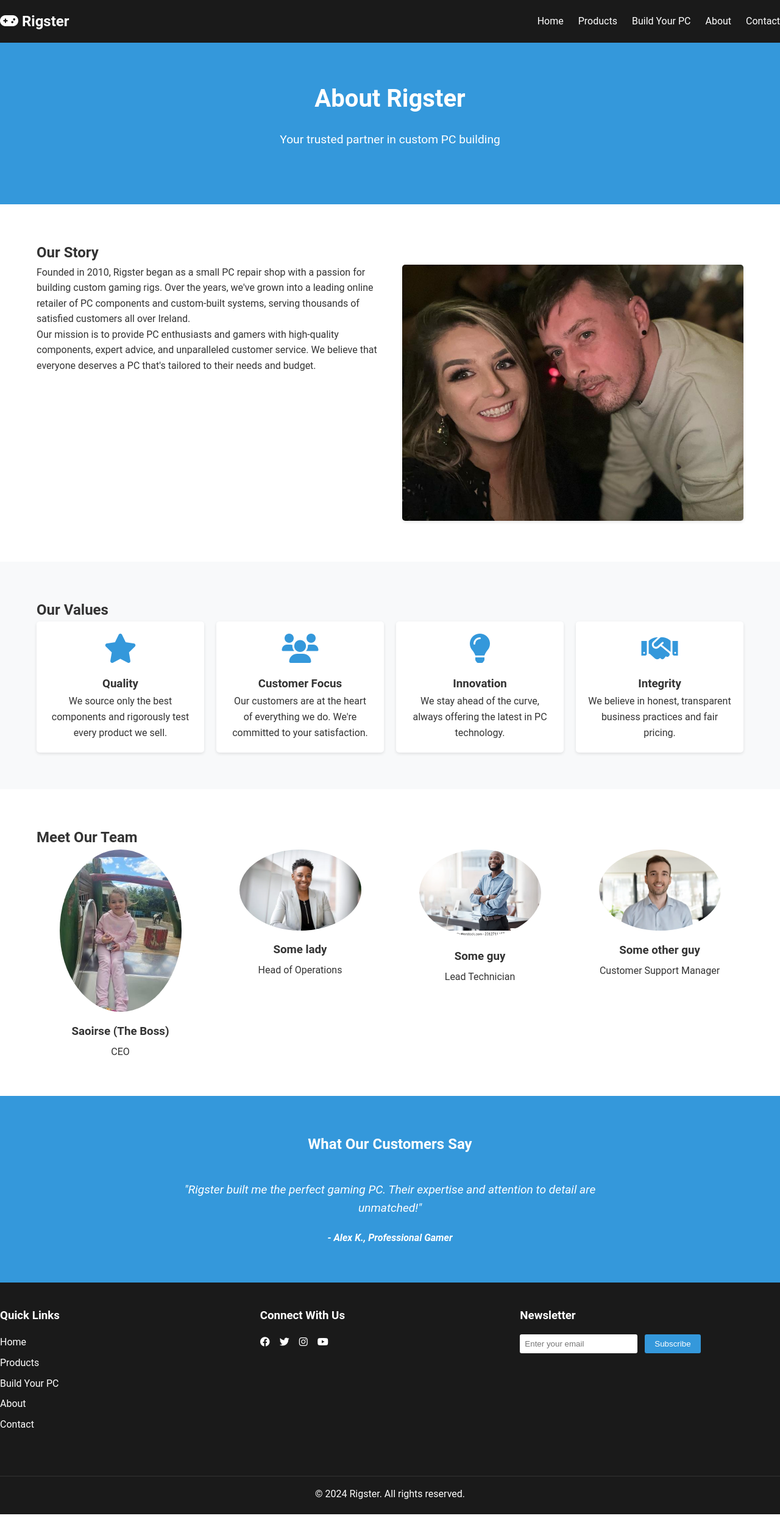
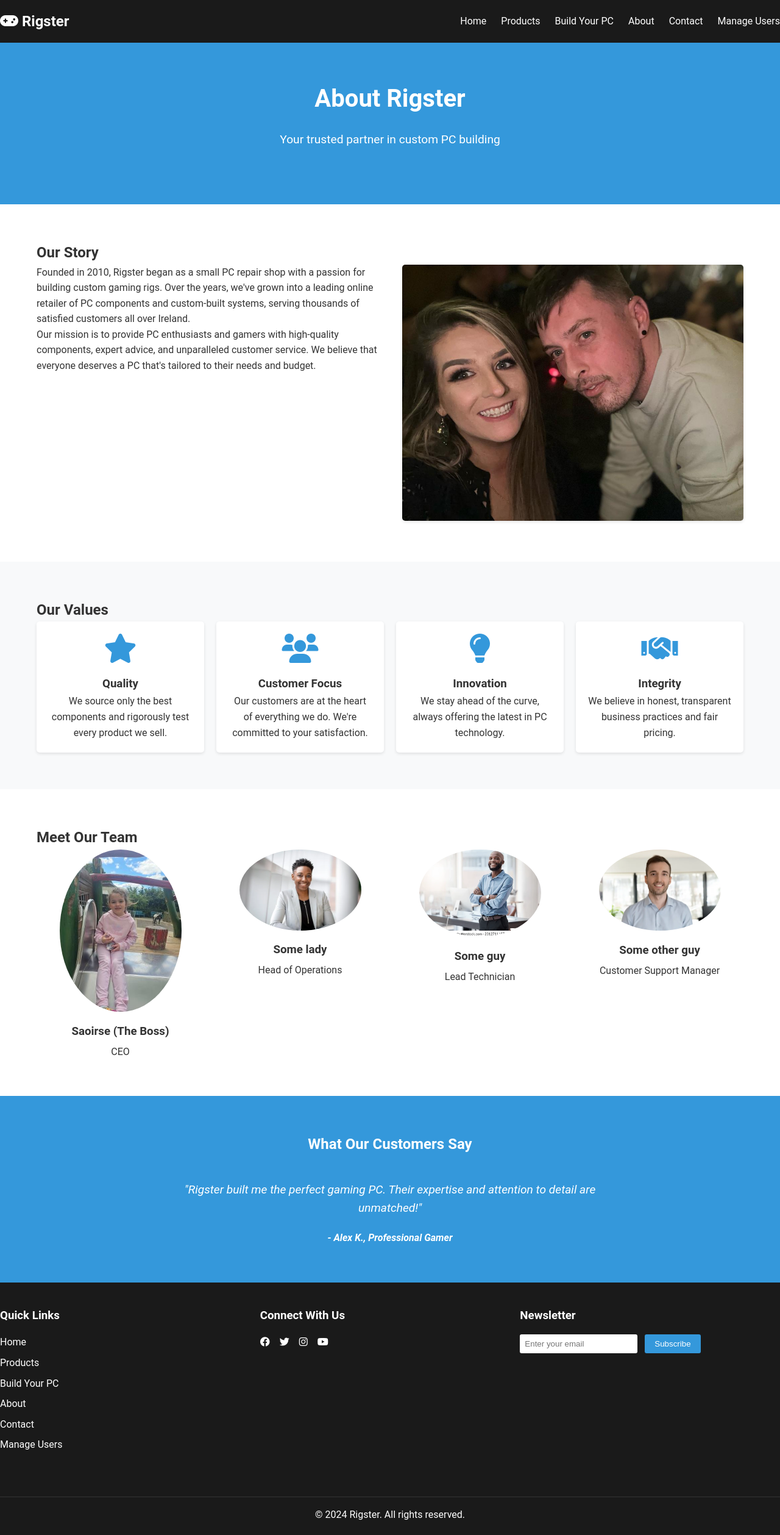
Before and after one commit to ShaneZD/DB_Assignment, a Flask app: page /about in a window 1280 px wide. Shown: the whole page at 61% size. Before the commit the page ends 2483 px from the top, so only its background shows below. Run offline with Flask 3, Linux system fonts and the light colour scheme.

Commit message:
Update base.html

```diff
--- a/templates/base.html
+++ b/templates/base.html
@@ -24,6 +24,7 @@
                     <li><a href="{{ url_for('build') }}" class="navbar-item">Build Your PC</a></li>
                     <li><a href="{{ url_for('about') }}" class="navbar-item">About</a></li>
                     <li><a href="{{ url_for('contact') }}" class="navbar-item">Contact</a></li>
+                    <li><a href="{{ url_for('user_management') }}" class="navbar-item">Manage Users</a></li>
                 </ul>
             </div>
         </nav>
@@ -43,6 +44,7 @@
                     <li><a href="{{ url_for('build') }}">Build Your PC</a></li>
                     <li><a href="{{ url_for('about') }}">About</a></li>
                     <li><a href="{{ url_for('contact') }}">Contact</a></li>
+                    <li><a href="{{ url_for('user_management') }}">Manage Users</a></li>
                 </ul>
             </div>
             <div class="footer-section">
```
